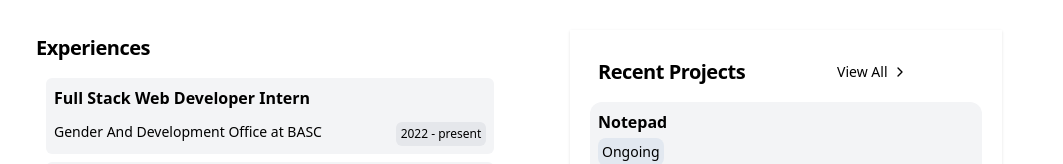
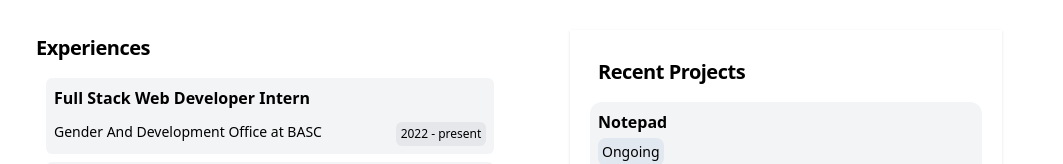
Before and after one commit to Zaido219/personal-portfolio, a React (Vite) app: page / in a window 1280 px wide. Shown: the part 314-478 px from the top of the page, without its empty margins (112-1175 px from the left). Built offline with nearby package versions, Linux system fonts and the light colour scheme.

Commit message:
style:Removed the view all on the projects section

```diff
--- a/src/components/ProjectCard.jsx
+++ b/src/components/ProjectCard.jsx
@@ -12,7 +12,6 @@ const ProjectCard = () => {
         <BaseCard>
           <div className="w-84 flex gap-20 items-center">
             <SectionHeader title="Recent Projects" />
-            <ViewMore />
           </div>
           <ul className="max-h-120 md:max-h-200 overflow-y-auto">
               {/* iterate over projects - create project item for each */}
```
